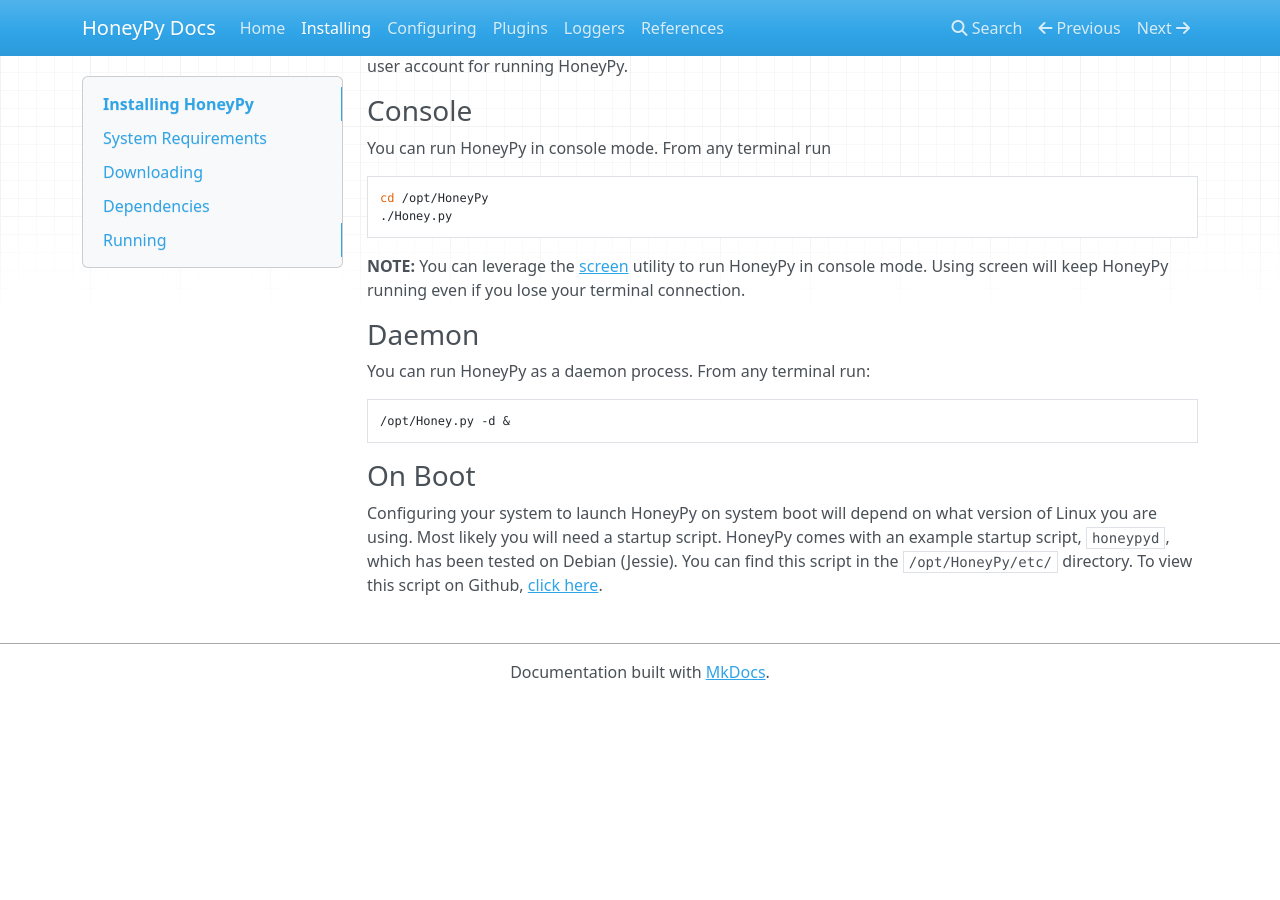
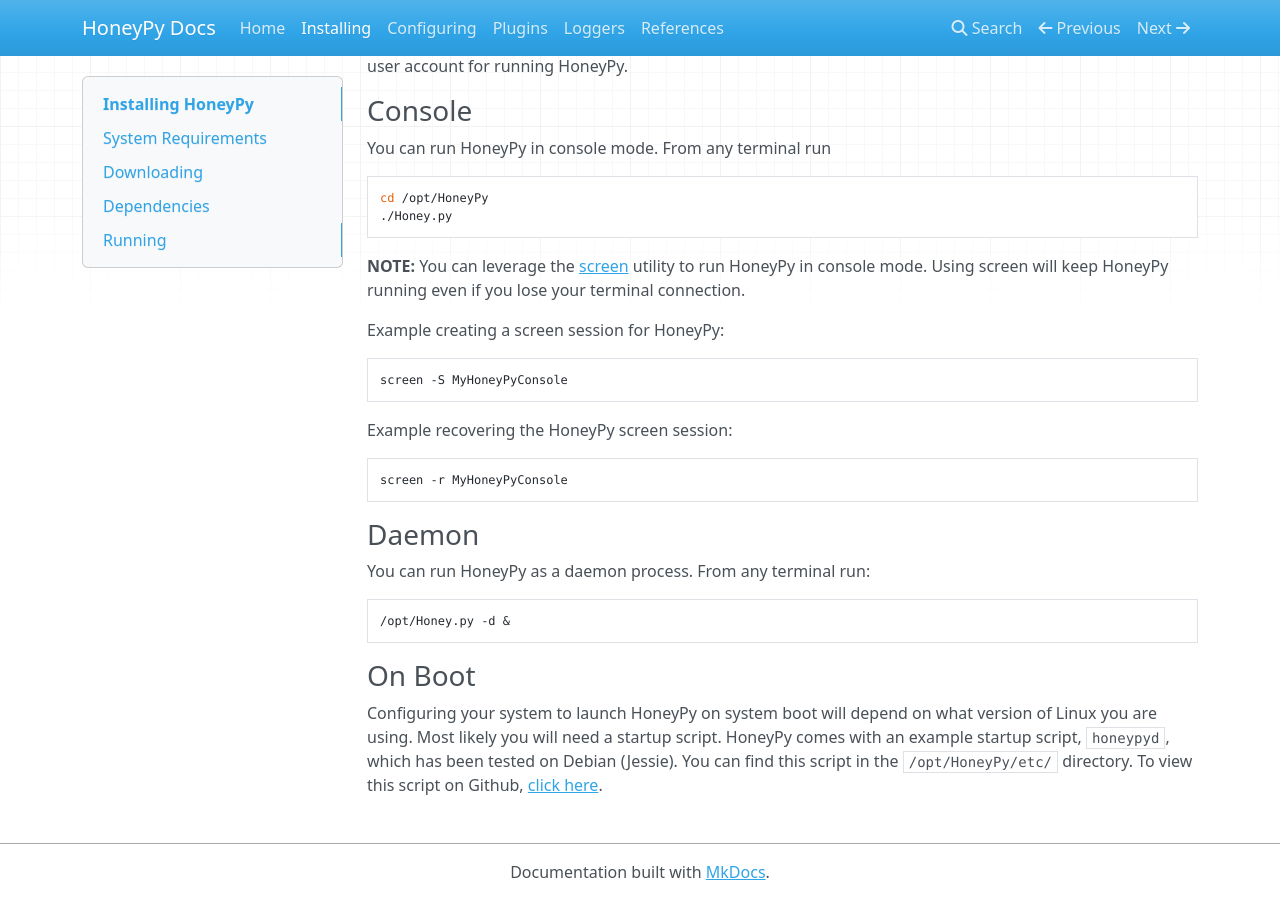
Before and after one commit to foospidy/HoneyPy, an MkDocs documentation site: the page built from docs/installing.md, in a window 1280 px wide and 900 px high, scrolled down 1306 px. Built offline with MkDocs 1.6.1, drawn with Linux system fonts in a browser that asks for light colours; nearby versions of some CDN libraries; old or Windows-style settings are respelled for this version of MkDocs; before the commit the page ends 2006 px from its top, so only the background shows below that.

Commit message:
docs update

````diff
--- a/docs/installing.md
+++ b/docs/installing.md
@@ -66,6 +66,18 @@
 
 __NOTE:__ You can leverage the [screen](https://www.gnu.org/software/screen/manual/screen.html#Overview) utility to run HoneyPy in console mode. Using screen will keep HoneyPy running even if you lose your terminal connection.
 
+Example creating a screen session for HoneyPy:
+
+```bash
+screen -S MyHoneyPyConsole
+```
+
+Example recovering the HoneyPy screen session:
+
+```bash
+screen -r MyHoneyPyConsole
+```
+
 ### Daemon
 
 You can run HoneyPy as a daemon process. From any terminal run:
````
